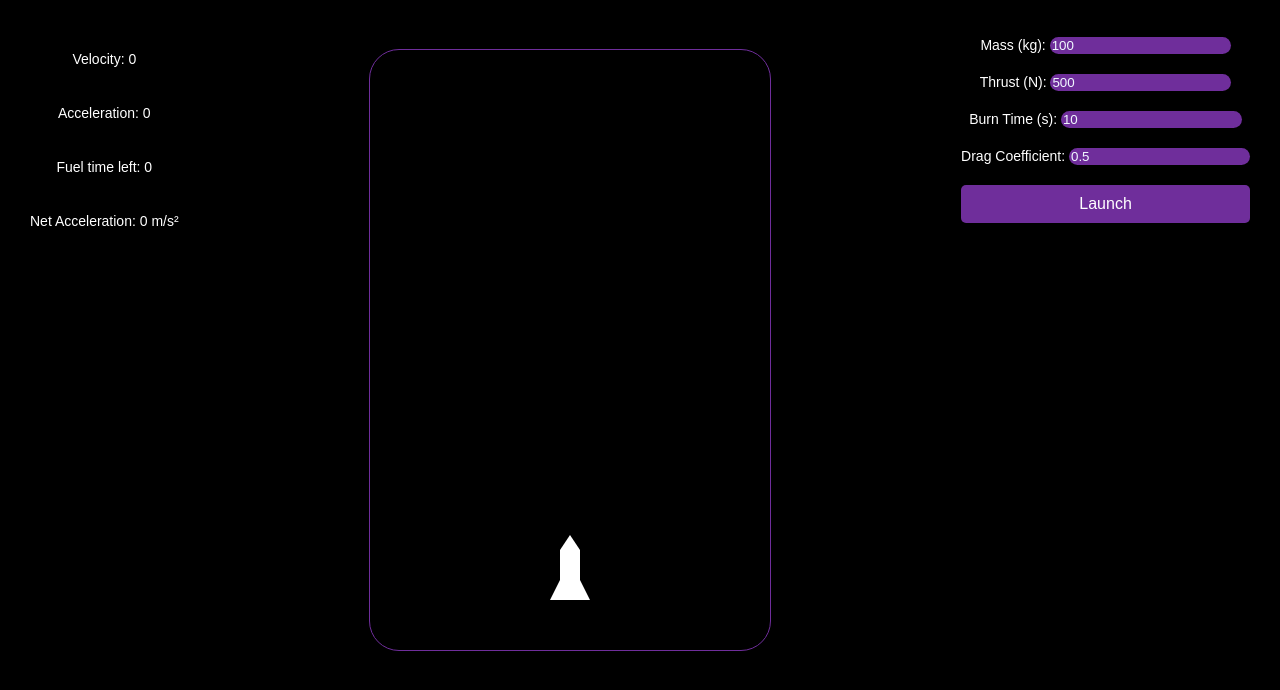
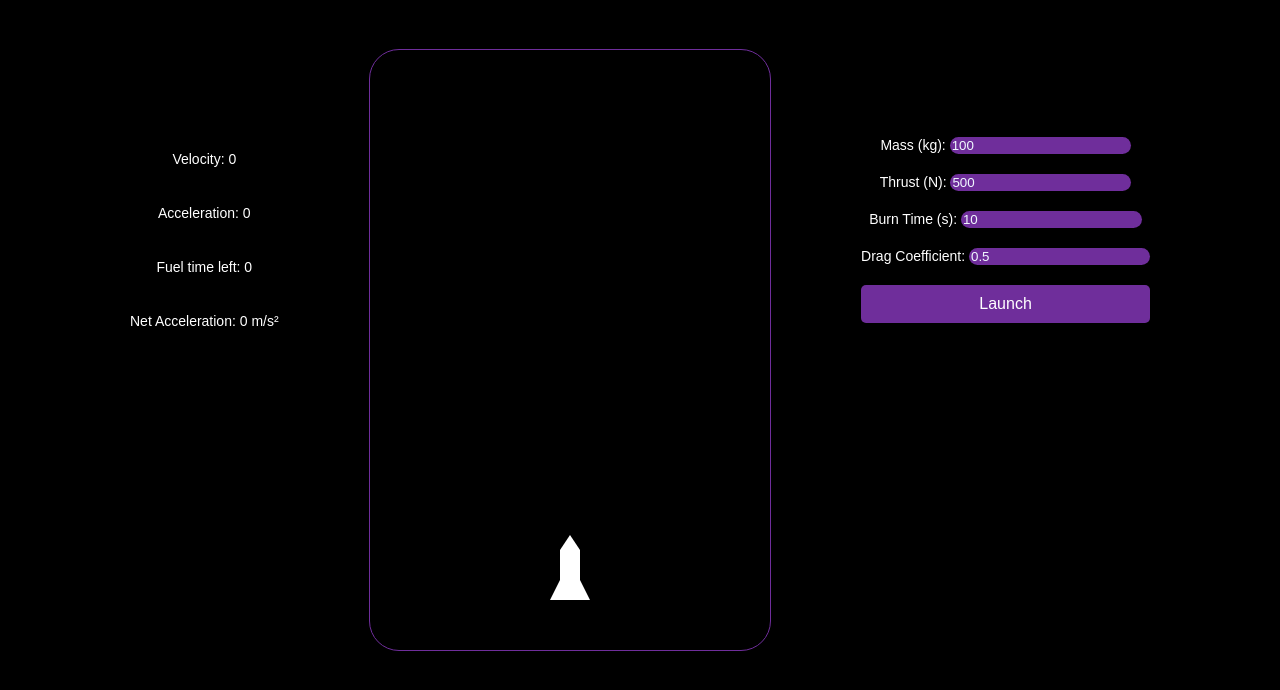
Before and after one commit to tiara787/RocketLauncherSim, a plain HTML site: page index.html in a window 1280 px wide. Shown: the part 62-752 px from the top of the page. Drawn offline with Linux system fonts and the light colour scheme.

Commit message:
fixed positioning a bit

```diff
--- a/style.css
+++ b/style.css
@@ -23,8 +23,8 @@ canvas {
 }
 
 #parameters {
-    top: 200px;
-    right: 100px;
+    margin-top: 100px;
+    margin-right: 100px;
     display: flex;
     flex-direction: column;
     gap: 20px;
@@ -54,8 +54,8 @@ canvas {
 }
 
 #telemetry {
-    top: 190px;
-    left: 100px;
+    margin-top: 100px;
+    margin-left: 100px;
     display: flex;
     flex-direction: column;
     gap: 10px;
```
